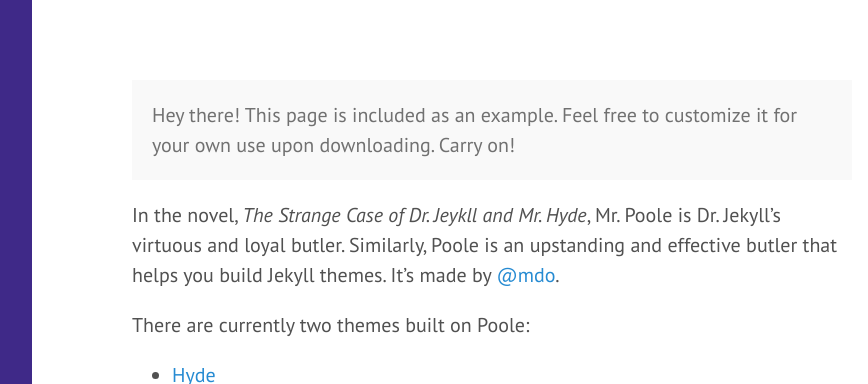
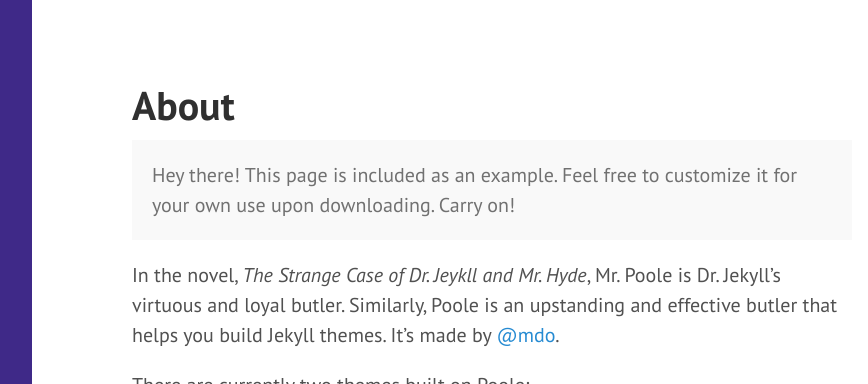
Before and after one commit to msenko1/msenko1.github.io, a Jekyll site: the page built from about.md, in a window 1280 px wide and 1058 px high, cut to the strip 0-384 px from the top of the window. Shown: the whole strip, without its empty margins (328-1196 px from the left). Built offline with Jekyll 4.4.1, drawn with Linux system fonts in a browser that asks for light colours.

Commit message:
Update page.html

```diff
--- a/_layouts/page.html
+++ b/_layouts/page.html
@@ -1,15 +1,8 @@
-<!DOCTYPE html>
-<html lang="en-us">
+---
+layout: default
+---
 
-  {% include head.html %}
-
-  <body>
-
-    {% include sidebar.html %}
-
-    <div class="content container">
-      {{ content }}
-    </div>
-
-  </body>
-</html>
+<div class="page">
+  <h1 class="page-title">{{ page.title }}</h1>
+  {{ content }}
+</div>
```
